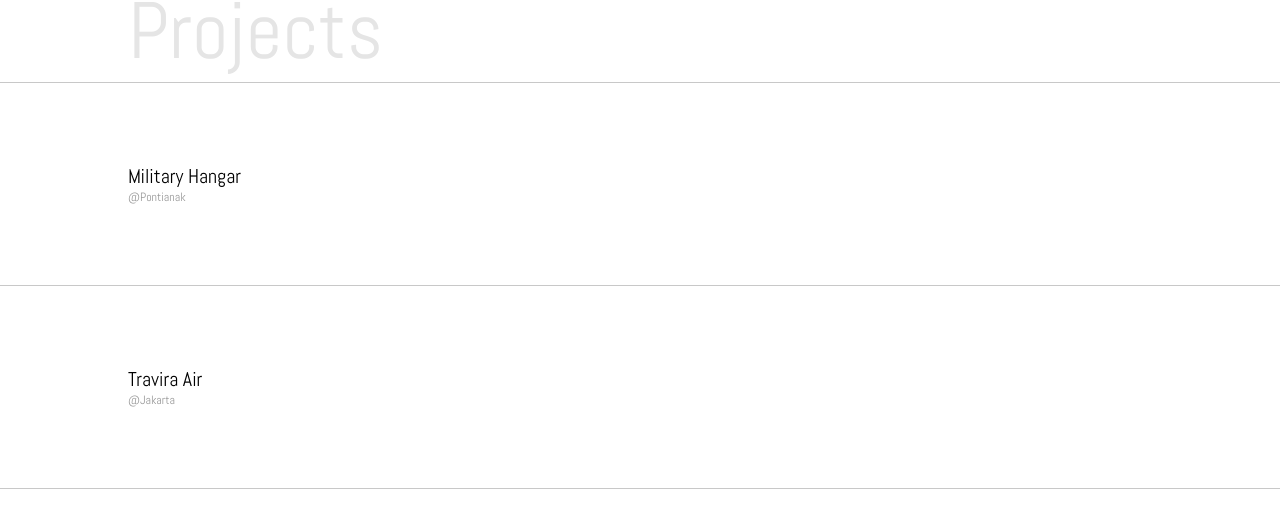
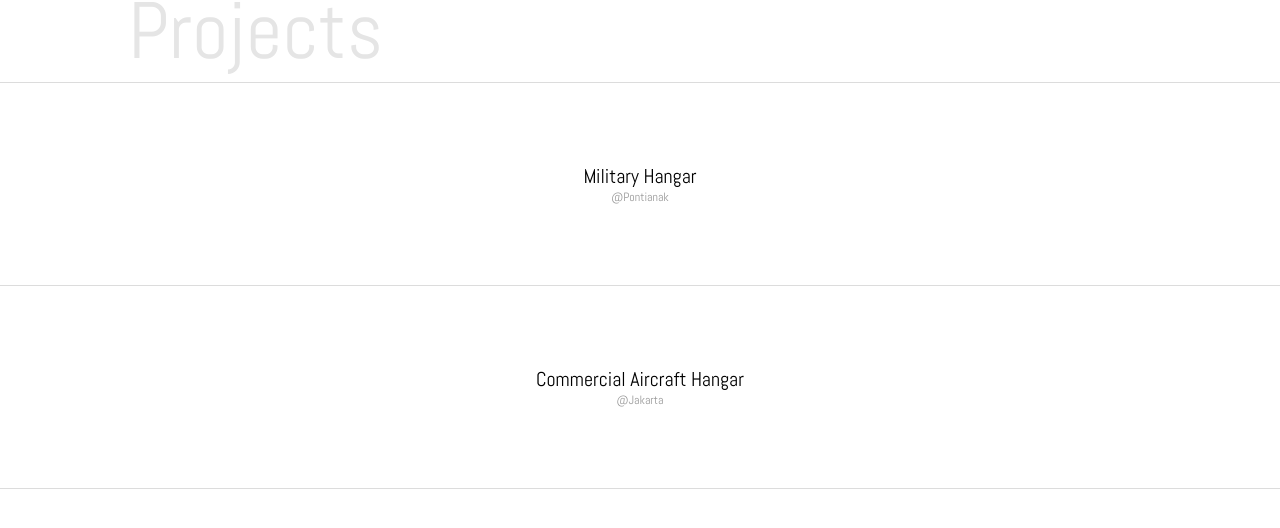
Before and after one commit to bernardusbilly/tjiptoning, a website: page index.html in a window 1280 px wide. Shown: the part 2246-2774 px from the top of the page. Drawn offline with Linux system fonts and the light colour scheme.

Commit message:
Update Projects part

```diff
--- a/assets/js/scripts.js
+++ b/assets/js/scripts.js
@@ -54,14 +54,8 @@ var projectHeader = $('.wrapper-project .project-header').waypoint({
   handler: function(direction) {
   	$(this.element).css("visibility", "visible");
     $(this.element).addClass("animated fadeInLeft");
+    $(this.element).next().css("visibility", "visible");
+    $(this.element).next().addClass("animated fadeInLeft");
   },
   offset: "90%"
 })
-
-var projectHeader = $('.wrapper-project .project-sub-header').waypoint({
-  handler: function(direction) {
-  	$(this.element).css("visibility", "visible");
-    $(this.element).addClass("animated fadeInLeft");
-  },
-  offset: "90%"
-})
--- a/assets/sass/pages/index.scss
+++ b/assets/sass/pages/index.scss
@@ -66,9 +66,10 @@ body.index {
 		    		background-position:right bottom;
 		    		transition-duration: 1000ms;
 		    		border-left: 1px solid $dark-grey;
+
 		    		&:hover {
 		    			background-position: left bottom;
-		    			transition-duration: 1000ms;
+		    			transition-duration: 500ms;
 		    		}
 		    		&:first-child {
 		    			border: none;
@@ -203,6 +204,7 @@ body.index {
 			position: relative;
 			padding: 80px 10vw;
 			border-bottom: 1px solid $superlight-grey;
+			text-align: center;
 			background: linear-gradient(to right, $superlight-grey 34%, white 65%);
 			background-size: 300% 100%;
     		background-position:right bottom;
@@ -222,14 +224,13 @@ body.index {
 				color: $light-grey;
 				font-size: 12px;
 				visibility: hidden;
-				transition-delay: 200ms;
+				animation-duration: 1200ms;
 			}
 			.project-preview {
 				position: absolute;
 				opacity: 0;
-				overflow: hidden;
 				top: 0;
-				left: calc(10vw + 220px);
+				left: calc(50vw - 170px);
 				width: 340px;
 				transition-delay: 200ms;
 				transition-duration: 500ms;
--- a/assets/sass/variable.scss
+++ b/assets/sass/variable.scss
@@ -1,3 +1,3 @@
-$superlight-grey: rgb(200,200,200);
+$superlight-grey: rgb(220,220,220);
 $light-grey: rgb(150,150,150);
 $dark-grey : rgb(50, 50, 50);
--- a/index.html
+++ b/index.html
@@ -87,12 +87,12 @@
 		<img class="project-preview" src="assets/img/preview/military-hangar.jpg"/>
 	</div>
 	<div class="wrapper-project">
-		<div class="project-header">Travira Air</div>
+		<div class="project-header">Commercial Aircraft Hangar</div>
 		<div class="project-sub-header">@Jakarta</div>
 		<img class="project-preview" src="assets/img/preview/travira-air.jpg"/>
 	</div>
 	<div class="wrapper-project">
-		<div class="project-header">Taikisha Manufacturing</div>
+		<div class="project-header">Japanese Manufacturing Company</div>
 		<div class="project-sub-header">@Karawang</div>
 		<img class="project-preview" src="assets/img/preview/taikisha-manufacturing.jpg"/>
 	</div>
```
Also changed, not shown: assets/css/style.css, assets/css/style.min.css, 1 other file.
